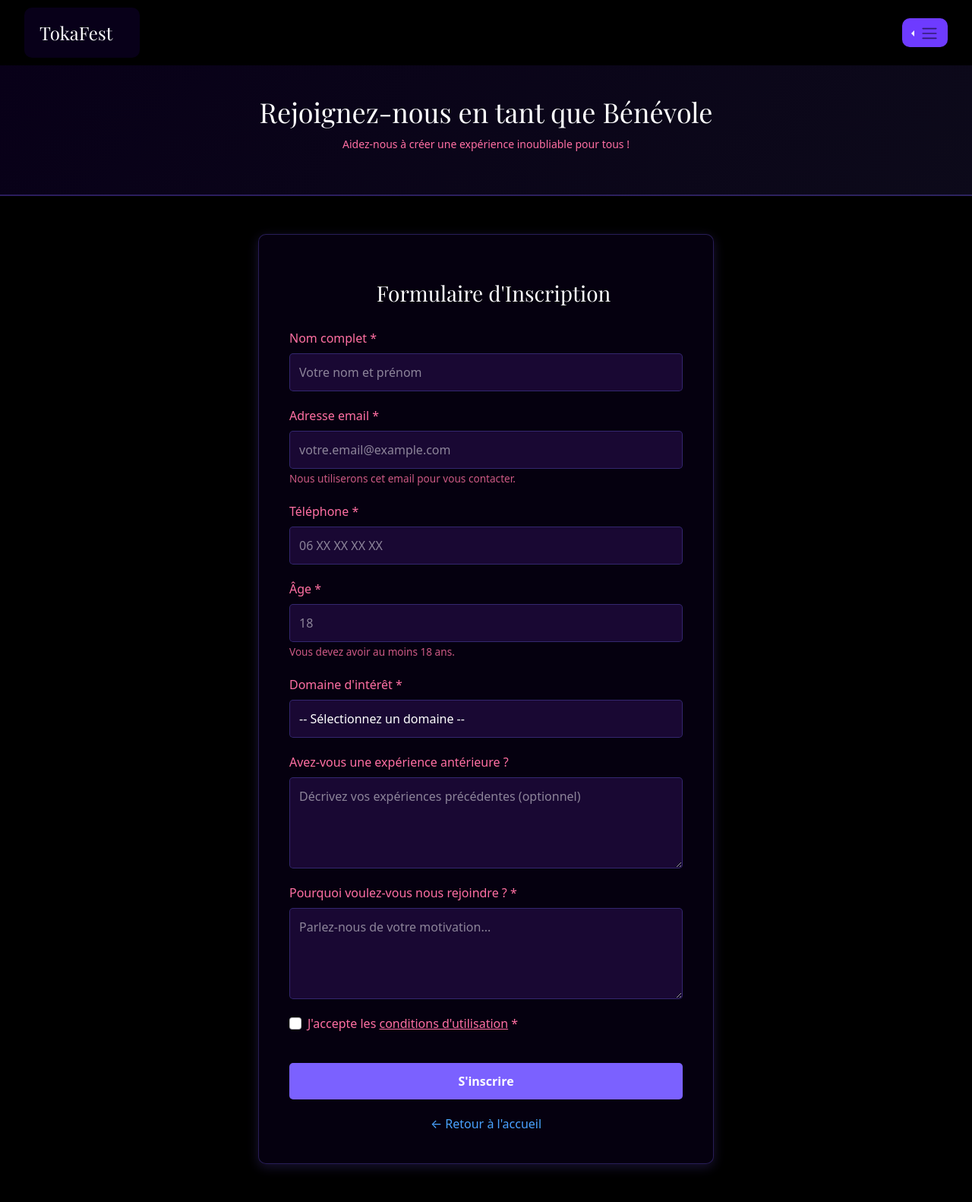
After one commit to Loris-rby/Projet-BDD-TokaFest, a PHP site: page /Pages-Benevoles/InscriptionBenevole.php in a window 1280 px wide. The commit adds this page. Shown: the whole page at 76% size. Run offline with PHP 8.4, Linux system fonts and the light colour scheme.

Commit message:
Pages-Benevoles

```diff
--- /dev/null
+++ b/Pages-Benevoles/InscriptionBenevole.php
@@ -0,0 +1,330 @@
+<?php
+session_start();
+?>
+
+<!DOCTYPE html>
+<html lang="fr">
+<head>
+    <link href="https://fonts.googleapis.com/css2?family=Playfair+Display:wght@400;700&display=swap" rel="stylesheet">
+    <meta charset="UTF-8">
+    <meta http-equiv="X-UA-Compatible" content="IE=edge">
+    <meta name="viewport" content="width=device-width, initial-scale=1.0">
+    <link href="https://cdn.jsdelivr.net/npm/bootstrap@5.2.0/dist/css/bootstrap.min.css" rel="stylesheet"
+          integrity="sha384-gH2yIJqKdNHPEq0n4Mqa/HGKIhSkIHeL5AyhkYV8i59U5AR6csBvApHHNl/vI1Bx"
+          crossorigin="anonymous">
+    <link rel="stylesheet" href="../css/style.css">
+    <style>
+        /* Styles spécifiques pour la page d'inscription */
+        .inscription-container {
+            max-width: 600px;
+            margin: 50px auto;
+            background-color: rgba(10, 0, 30, 0.5);
+            padding: 40px;
+            border-radius: 10px;
+            box-shadow: 0 4px 15px rgba(123, 97, 255, 0.2);
+            border: 1px solid rgba(123, 97, 255, 0.3);
+        }
+
+        .inscription-container h2 {
+            color: white;
+            margin-bottom: 30px;
+            text-align: center;
+            font-family: 'Playfair Display', serif;
+            font-size: 28px;
+        }
+
+        .form-group {
+            margin-bottom: 20px;
+        }
+
+        .form-group label {
+            color: #FF6FA3;
+            font-weight: 500;
+            margin-bottom: 8px;
+            display: block;
+        }
+
+        .form-control {
+            background-color: rgba(30, 10, 60, 0.8);
+            border: 1px solid rgba(123, 97, 255, 0.4);
+            color: white;
+            border-radius: 5px;
+            padding: 12px;
+            transition: all 0.3s;
+        }
+
+        .form-control:focus {
+            background-color: rgba(30, 10, 60, 0.9);
+            border-color: #7B61FF;
+            color: white;
+            box-shadow: 0 0 8px rgba(123, 97, 255, 0.3);
+        }
+
+        .form-control::placeholder {
+            color: rgba(255, 255, 255, 0.5);
+        }
+
+        textarea.form-control {
+            resize: vertical;
+            min-height: 120px;
+        }
+
+        .btn-submit {
+            background-color: #7B61FF;
+            color: white;
+            border: none;
+            padding: 12px 30px;
+            border-radius: 5px;
+            font-weight: 600;
+            width: 100%;
+            transition: all 0.3s;
+            margin-top: 20px;
+        }
+
+        .btn-submit:hover {
+            background-color: #4A00E0;
+            color: #ffffff;
+            box-shadow: 0 4px 12px rgba(123, 97, 255, 0.4);
+        }
+
+        .btn-submit:active {
+            transform: scale(0.98);
+        }
+
+        .form-text {
+            color: rgba(255, 111, 163, 0.8);
+            font-size: 0.85rem;
+            margin-top: 5px;
+        }
+
+        .success-message {
+            display: none;
+            background-color: rgba(123, 97, 255, 0.2);
+            border-left: 4px solid #7B61FF;
+            color: #ffffff;
+            padding: 15px;
+            border-radius: 5px;
+            margin-bottom: 20px;
+        }
+
+        .error-message {
+            display: none;
+            background-color: rgba(255, 111, 163, 0.2);
+            border-left: 4px solid #FF6FA3;
+            color: #ffffff;
+            padding: 15px;
+            border-radius: 5px;
+            margin-bottom: 20px;
+        }
+
+        .back-link {
+            text-align: center;
+            margin-top: 20px;
+        }
+
+        .back-link a {
+            color: #4AA3FF;
+            text-decoration: none;
+            transition: color 0.3s;
+        }
+
+        .back-link a:hover {
+            color: #FF6FA3;
+            text-decoration: underline;
+        }
+
+        /* Header spécifique pour cette page */
+        .inscription-header {
+            background: linear-gradient(135deg, rgba(10, 0, 30, 0.8) 0%, rgba(123, 97, 255, 0.1) 100%);
+            padding: 40px 0;
+            text-align: center;
+            margin-bottom: 30px;
+            border-bottom: 2px solid rgba(123, 97, 255, 0.3);
+        }
+
+        .inscription-header h1 {
+            color: white;
+            font-family: 'Playfair Display', serif;
+            font-size: 36px;
+            margin: 0;
+        }
+
+        .inscription-header p {
+            color: #FF6FA3;
+            margin-top: 10px;
+            font-size: 14px;
+        }
+    </style>
+    <title>Inscription Bénévoles - TokaFest</title>
+</head>
+<body>
+    <!-- Navigation -->
+    <nav class="navbar navbar-expand-lg bg-transparent">
+        <div class="container-fluid">
+            <div class="navbar navbar-expand-xl">
+                <a class="navbar-brand" href="../index.php">TokaFest</a>
+            </div>
+            <div class="btn-group dropstart">
+                <button type="button" class="btn dropdown-toggle" data-bs-toggle="dropdown" aria-expanded="false">
+                    <span class="navbar-toggler-icon"></span>
+                </button>
+                <ul class="dropdown-menu">
+                    <li><a class="dropdown-item" href="../index.php#histoire">Présentation</a></li>
+                    <li><a class="dropdown-item" href="../index.php#themes">Images</a></li>
+                    <li><a class="dropdown-item" href="InscriptionBenevole.php">Bénévoles</a></li>
+                    <?php if (isset($_SESSION['user_id'])): ?>
+                        <li><a class="dropdown-item" href="../Pages-Admin/dashboard.php">Dashboard</a></li>
+                    <?php else: ?>
+                        <li><a class="dropdown-item" href="../Pages-Admin/login.php">Admin</a></li>
+                    <?php endif; ?>
+                </ul>
+            </div>
+        </div>
+    </nav>
+
+    <!-- Header spécifique -->
+    <div class="inscription-header">
+        <h1>Rejoignez-nous en tant que Bénévole</h1>
+        <p>Aidez-nous à créer une expérience inoubliable pour tous !</p>
+    </div>
+
+    <!-- Formulaire d'inscription -->
+    <div class="inscription-container">
+        <div id="successMessage" class="success-message">
+            ✓ Inscription réussie ! Merci de votre engagement.
+        </div>
+        <div id="errorMessage" class="error-message">
+            ✗ Une erreur s'est produite. Veuillez réessayer.
+        </div>
+
+        <h2>Formulaire d'Inscription</h2>
+        <form id="inscriptionForm">
+            <div class="form-group">
+                <label for="nom">Nom complet *</label>
+                <input type="text" class="form-control" id="nom" name="nom" required placeholder="Votre nom et prénom">
+            </div>
+
+            <div class="form-group">
+                <label for="email">Adresse email *</label>
+                <input type="email" class="form-control" id="email" name="email" required placeholder="votre.email@example.com">
+                <small class="form-text">Nous utiliserons cet email pour vous contacter.</small>
+            </div>
+
+            <div class="form-group">
+                <label for="telephone">Téléphone *</label>
+                <input type="tel" class="form-control" id="telephone" name="telephone" required placeholder="06 XX XX XX XX">
+            </div>
+
+            <div class="form-group">
+                <label for="age">Âge *</label>
+                <input type="number" class="form-control" id="age" name="age" min="18" max="120" required placeholder="18">
+                <small class="form-text">Vous devez avoir au moins 18 ans.</small>
+            </div>
+
+            <div class="form-group">
+                <label for="domaine">Domaine d'intérêt *</label>
+                <select class="form-control" id="domaine" name="domaine" required>
+                    <option value="">-- Sélectionnez un domaine --</option>
+                    <option value="organisation">Organisation et logistique</option>
+                    <option value="scene">Gestion de scène</option>
+                    <option value="securite">Sécurité</option>
+                    <option value="accueil">Accueil et information</option>
+                    <option value="communication">Communication et médias</option>
+                    <option value="autre">Autre</option>
+                </select>
+            </div>
+
+            <div class="form-group">
+                <label for="experience">Avez-vous une expérience antérieure ?</label>
+                <textarea class="form-control" id="experience" name="experience" placeholder="Décrivez vos expériences précédentes (optionnel)"></textarea>
+            </div>
+
+            <div class="form-group">
+                <label for="motivation">Pourquoi voulez-vous nous rejoindre ? *</label>
+                <textarea class="form-control" id="motivation" name="motivation" required placeholder="Parlez-nous de votre motivation..."></textarea>
+            </div>
+
+            <div class="form-group">
+                <div class="form-check">
+                    <input class="form-check-input" type="checkbox" id="conditions" name="conditions" required>
+                    <label class="form-check-label" for="conditions">
+                        J'accepte les <a href="#" style="color: #FF6FA3;">conditions d'utilisation</a> *
+                    </label>
+                </div>
+            </div>
+
+            <button type="submit" class="btn-submit">S'inscrire</button>
+        </form>
+
+        <div class="back-link">
+            <a href="../index.php">← Retour à l'accueil</a>
+        </div>
+    </div>
+
+    <!-- Script Bootstrap -->
+    <script src="https://cdn.jsdelivr.net/npm/bootstrap@5.1.3/dist/js/bootstrap.bundle.min.js"
+            integrity="sha384-ka7Sk0Gln4gmtz2MlQnikT1wXgYsOg+OMhuP+IlRH9sENBO0LRn5q+8nbTov4+1p"
+            crossorigin="anonymous"></script>
+
+    <script>
+        document.getElementById('inscriptionForm').addEventListener('submit', async function(e) {
+            e.preventDefault();
+
+            // Récupérer les données du formulaire
+            const formData = new FormData(this);
+            const data = Object.fromEntries(formData);
+
+            try {
+                // Exemple d'envoi vers un serveur (à adapter selon votre backend)
+                const response = await fetch('../api/inscription-benevole.php', {
+                    method: 'POST',
+                    headers: {
+                        'Content-Type': 'application/json',
+                    },
+                    body: JSON.stringify(data)
+                });
+
+                if (response.ok) {
+                    document.getElementById('successMessage').style.display = 'block';
+                    document.getElementById('inscriptionForm').reset();
+                    setTimeout(() => {
+                        document.getElementById('successMessage').style.display = 'none';
+                    }, 5000);
+                } else {
+                    document.getElementById('errorMessage').style.display = 'block';
+                    setTimeout(() => {
+                        document.getElementById('errorMessage').style.display = 'none';
+                    }, 5000);
+                }
+            } catch (error) {
+                console.error('Erreur:', error);
+                document.getElementById('errorMessage').style.display = 'block';
+                setTimeout(() => {
+                    document.getElementById('errorMessage').style.display = 'none';
+                }, 5000);
+            }
+        });
+
+        // Validation en temps réel
+        document.getElementById('email').addEventListener('blur', function() {
+            const email = this.value;
+            const isValid = /^[^\s@]+@[^\s@]+\.[^\s@]+$/.test(email);
+            if (!isValid && email !== '') {
+                this.style.borderColor = '#FF6FA3';
+            } else {
+                this.style.borderColor = 'rgba(123, 97, 255, 0.4)';
+            }
+        });
+
+        document.getElementById('telephone').addEventListener('blur', function() {
+            const phone = this.value;
+            const isValid = /^(\+33|0)[1-9](\d{8})$/.test(phone.replace(/\s/g, ''));
+            if (!isValid && phone !== '') {
+                this.style.borderColor = '#FF6FA3';
+            } else {
+                this.style.borderColor = 'rgba(123, 97, 255, 0.4)';
+            }
+        });
+    </script>
+</body>
+</html>
--- a/index.php
+++ b/index.php
@@ -33,7 +33,7 @@ session_start();
                     <ul class="dropdown-menu">
                         <li><a class="dropdown-item" href="index.php#histoire">Présentation</a></li>
                         <li><a class="dropdown-item" href="index.php#themes">Images</a></li>
-                        <li><a class="dropdown-item" href="Pages-Benevoles/index.php">Benevoles</a></li>
+                        <li><a class="dropdown-item" href="Pages-Benevoles/InscriptionBenevole.php">Benevoles</a></li>
                         <?php if (isset($_SESSION['user_id'])): ?>
                             <li><a class="dropdown-item" href="Pages-Admin/dashboard.php">Dashboard</a></li>
                         <?php else: ?>
```
